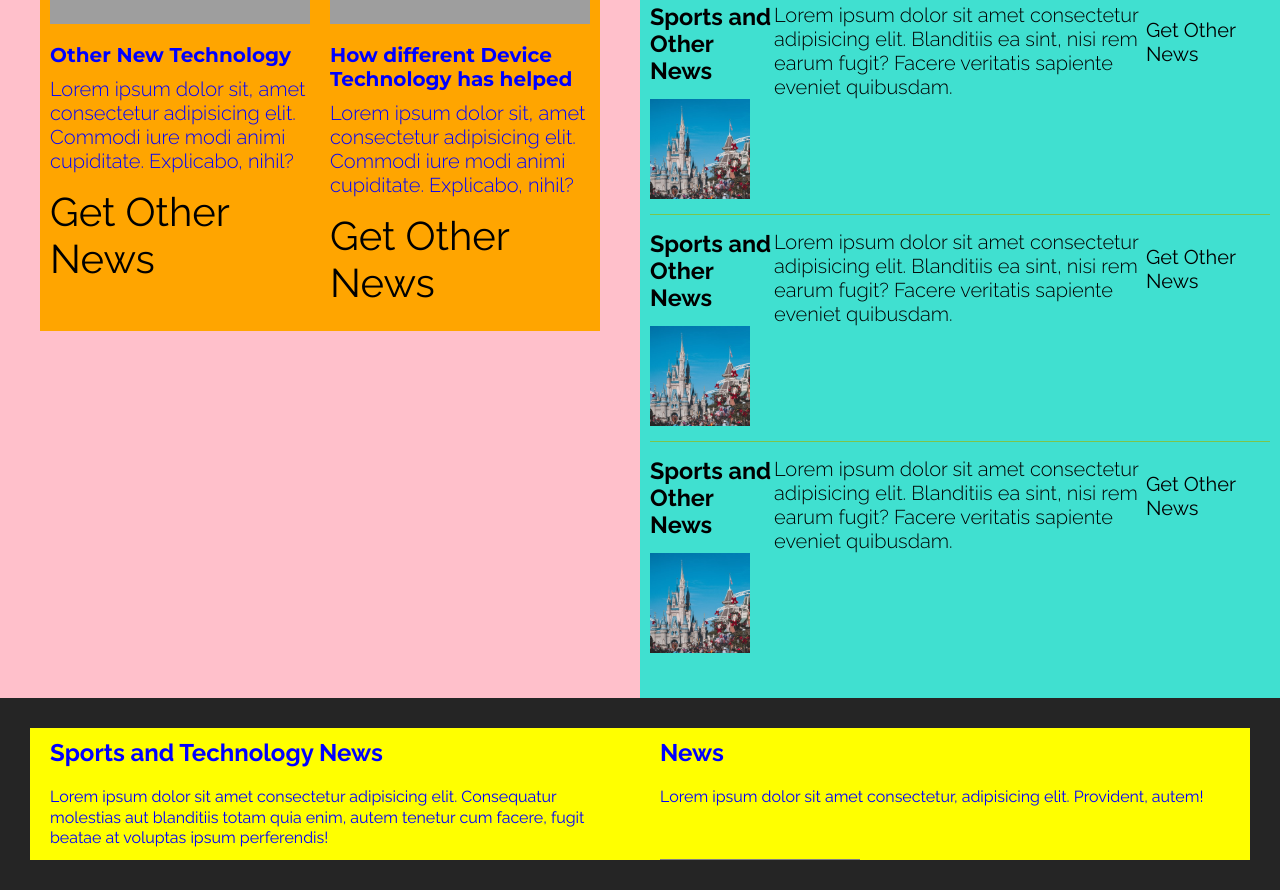
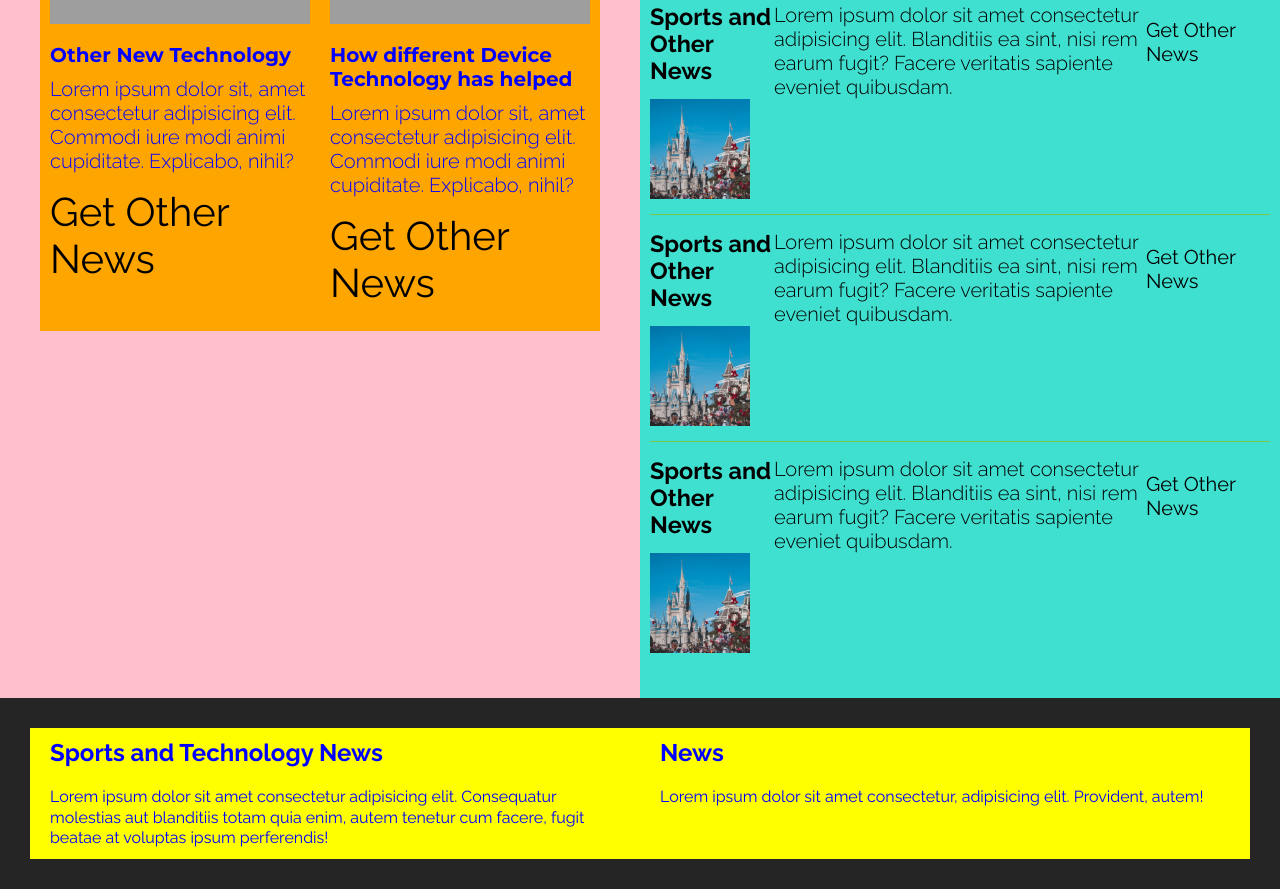
Before and after one commit to AlokRoyChatterjee/News-Website, a plain HTML site: page docs/index.html in a window 1280 px wide. Shown: the part 2125-3015 px from the top of the page. Drawn offline with Linux system fonts and the light colour scheme; grey boxes are pictures that could not be loaded.

Commit message:
Update index.html

```diff
--- a/docs/index.html
+++ b/docs/index.html
@@ -255,10 +255,6 @@
                 <div class = "footer-right">
                     <h2>News</h2>
                     <p>Lorem ipsum dolor sit amet consectetur, adipisicing elit. Provident, autem!</p>
-
-                    <div>
-                        <input type = "text">
-                    </div>
                 </div>
             </div>
         </footer>
```
